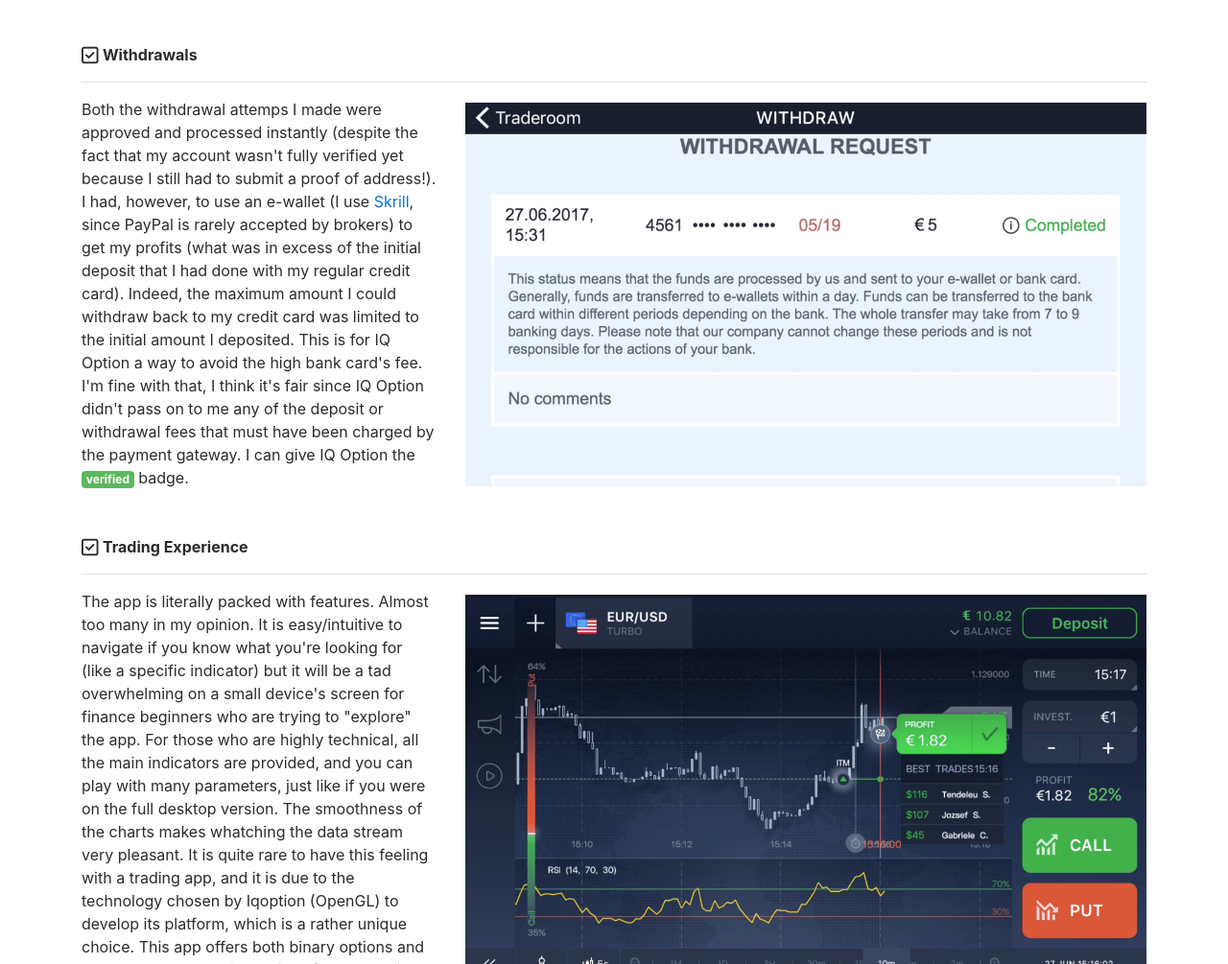
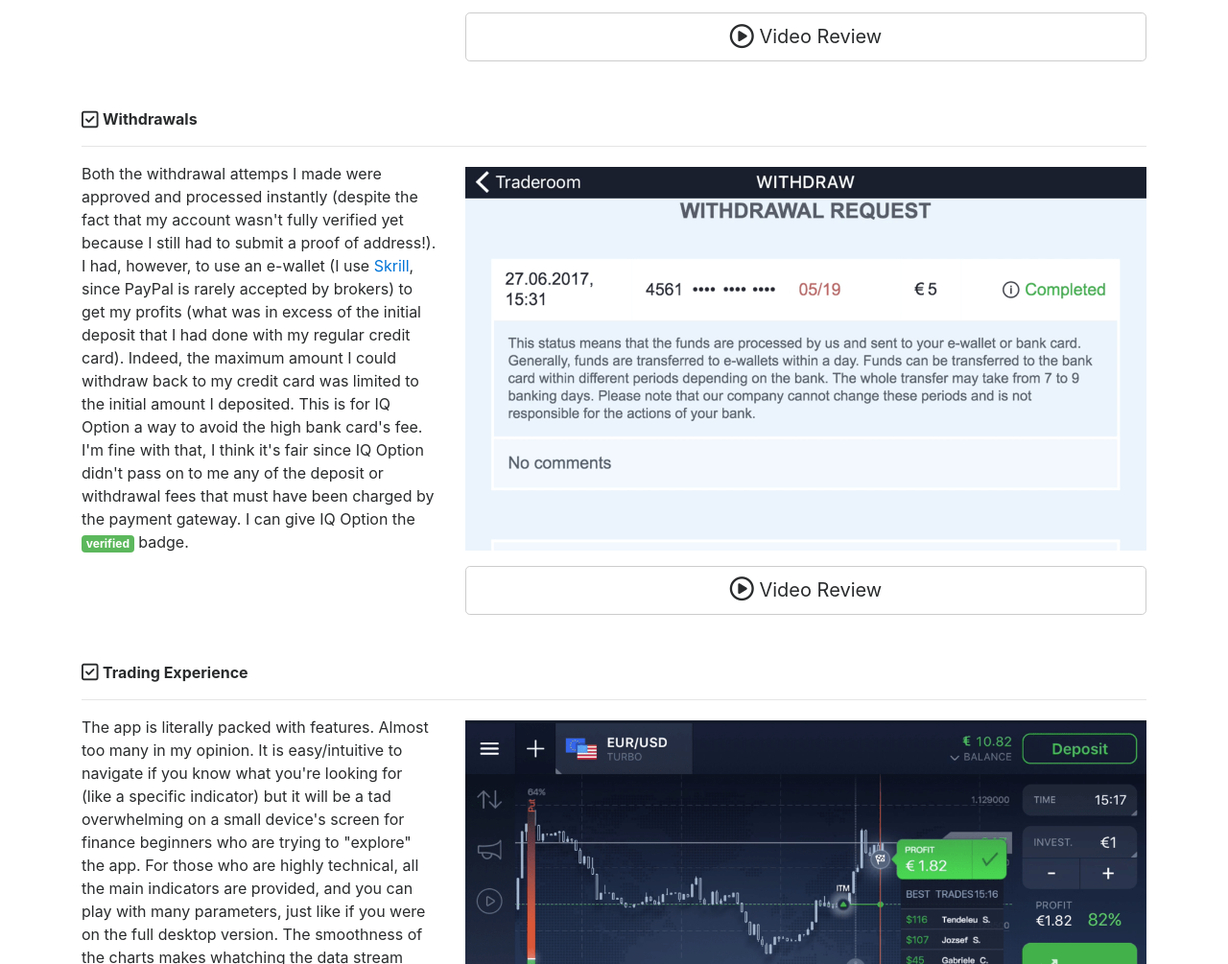
Before and after one commit to lucientavano/review-site, a website: page iqoption.html in a window 1280 px wide. Shown: the part 1795-2800 px from the top of the page at 96% size. Drawn offline with Linux system fonts and the light colour scheme.

Commit message:
added video review buttons

```diff
--- a/css/heroic-features.css
+++ b/css/heroic-features.css
@@ -111,6 +111,10 @@
     padding-right: 15px;
 }
 
+.btn-video-review {
+    padding-left: 0px;
+}
+
 .row-review {
     padding-left: 0px;
     padding-right: 0px;
@@ -133,6 +137,11 @@
         padding-left: 15px;
         padding-right: 15px;
     }
+
+    .btn-video-review {
+        padding-left: 30px;
+    }
+
 }
 
 /* ----------- /. Review ---------- */
--- a/iqoption.html
+++ b/iqoption.html
@@ -134,8 +134,11 @@
             <div class="col-lg-4 col-review">
                 I could scan my ID and bank statement (as proof of adress) with my phone. It sounds unsurprising, but believe me it is not the case with all trading apps. The ID was validated immediatly, so I assume it is an automatic process. The address proof got screened within a few hours (by a human then I guess) but got rejected. The reason: it was indeed a letter from my bank with my address on it, but it was not a bank statement, just a regular communication, so the KYC (Know Your Customer) department of IQoption couldn't accept it. After submiting a propper bank statement, it got validated without any problem. Interesting to note that not having my address proof validated didn't delay the moment I could start trading real money, nor did it seem to delay my withdrawals. I have however read here and there that some people couldn't withdraw until they had fully verified their account, so keep that in mind if you're experiencing some difficulties.
             </div>
-            <div class="col-lg-8 col-review">
+            <div class="col-lg-8 col-review text-center">
                 <img class="img-fluid img-review" src="/assets/screenshots/iqoption-account-verification.png" alt="IQ Option account verification">
+                <div class="btn-video-review ">
+                    <a href="" class="btn btn-block btn-secondary btn-lg mt-3" alt="Account validation video review"><i class="fa fa-play-circle-o fa-lg" aria-hidden="true"></i> Video Review</a>
+                </div>
             </div>
         </div>
         <!-- /. -->
@@ -150,8 +153,11 @@
             <div class="col-lg-4 col-review">
                 Just $10 required deposit to start, and it got instantly credited to my account. Instant funding is not uncommon, so it's not necessarily a big differentiator, but it is certainly a must-have to please Gen Y and Gen Z users. More and more brokers are starting to enable it. What is quite effective in terms of triggering the decision to switch from demo to real trading is the super tiny minimum for their required deposit. No scam here, it's really only $10, so if you're unsatisfied with the app or the broker itself, you will not have paid too much to fully discover the platform. The app used to offer bonuses upon funding your account by giving you extra credit, but it is not the case anymore due to a change of regulation.
             </div>
-            <div class="col-lg-8 col-review">
+            <div class="col-lg-8 col-review text-center">
                 <img class="img-fluid img-review" src="/assets/screenshots/iqoption-account-funding.png" alt="IQ Option account funding">
+                <div class="btn-video-review ">
+                    <a href="" class="btn btn-block btn-secondary btn-lg  mt-3" alt="Funding process video review"><i class="fa fa-play-circle-o fa-lg" aria-hidden="true"></i> Video Review</a>
+                </div>
             </div>
         </div>
         <!-- /. -->
@@ -166,8 +172,11 @@
             <div class="col-lg-4 col-review">
                 Both the withdrawal attemps I made were approved and processed instantly (despite the fact that my account wasn't fully verified yet because I still had to submit a proof of address!). I had, however, to use an e-wallet (I use <a href="https://skrill.com" target="_blank">Skrill</a>, since PayPal is rarely accepted by brokers) to get my profits (what was in excess of the initial deposit that I had done with my regular credit card). Indeed, the maximum amount I could withdraw back to my credit card was limited to the initial amount I deposited. This is for IQ Option a way to avoid the high bank card's fee. I'm fine with that, I think it's fair since IQ Option didn't pass on to me any of the deposit or withdrawal fees that must have been charged by the payment gateway. I can give IQ Option the <span class="badge badge-success">verified</span> badge.
             </div>
-            <div class="col-lg-8 col-review">
+            <div class="col-lg-8 col-review text-center">
                 <img class="img-fluid img-review" src="/assets/screenshots/iqoption-withdrawal.png" alt="IQ Option withdrawal">
+                <div class="btn-video-review ">
+                    <a href="" class="btn btn-block btn-secondary btn-lg  mt-3" alt="Withdrawal video review"><i class="fa fa-play-circle-o fa-lg" aria-hidden="true"></i> Video Review</a>
+                </div>
             </div>
         </div>
         <!-- /. -->
@@ -182,8 +191,11 @@
             <div class="col-lg-4 col-review">
                 The app is literally packed with features. Almost too many in my opinion. It is easy/intuitive to navigate if you know what you're looking for (like a specific indicator) but it will be a tad overwhelming on a small device's screen for finance beginners who are trying to "explore" the app. For those who are highly technical, all the main indicators are provided, and you can play with many parameters, just like if you were on the full desktop version. The smoothness of the charts makes whatching the data stream very pleasant. It is quite rare to have this feeling with a trading app, and it is due to the technology chosen by Iqoption (OpenGL) to develop its platform, which is a rather unique choice. This app offers both binary options and what they call "classic" options (regular options as offered by institutional banks). Note that the design of binary options is such that it tends to make users trade very actively (you can select an expirery as low as 1 minute).
             </div>
-            <div class="col-lg-8 col-review">
+            <div class="col-lg-8 col-review text-center">
                 <img class="img-fluid img-review" src="/assets/screenshots/iqoption-trading-experience.png" alt="IQ Option trading experience">
+                <div class="btn-video-review ">
+                    <a href="" class="btn btn-block btn-secondary btn-lg  mt-3" alt="Trading experience video review"><i class="fa fa-play-circle-o fa-lg" aria-hidden="true"></i> Video Review</a>
+                </div>
             </div>
         </div>
         <!-- /. -->
```
Also changed, not shown: assets/mockups/iqoption.png, 2 other files.
